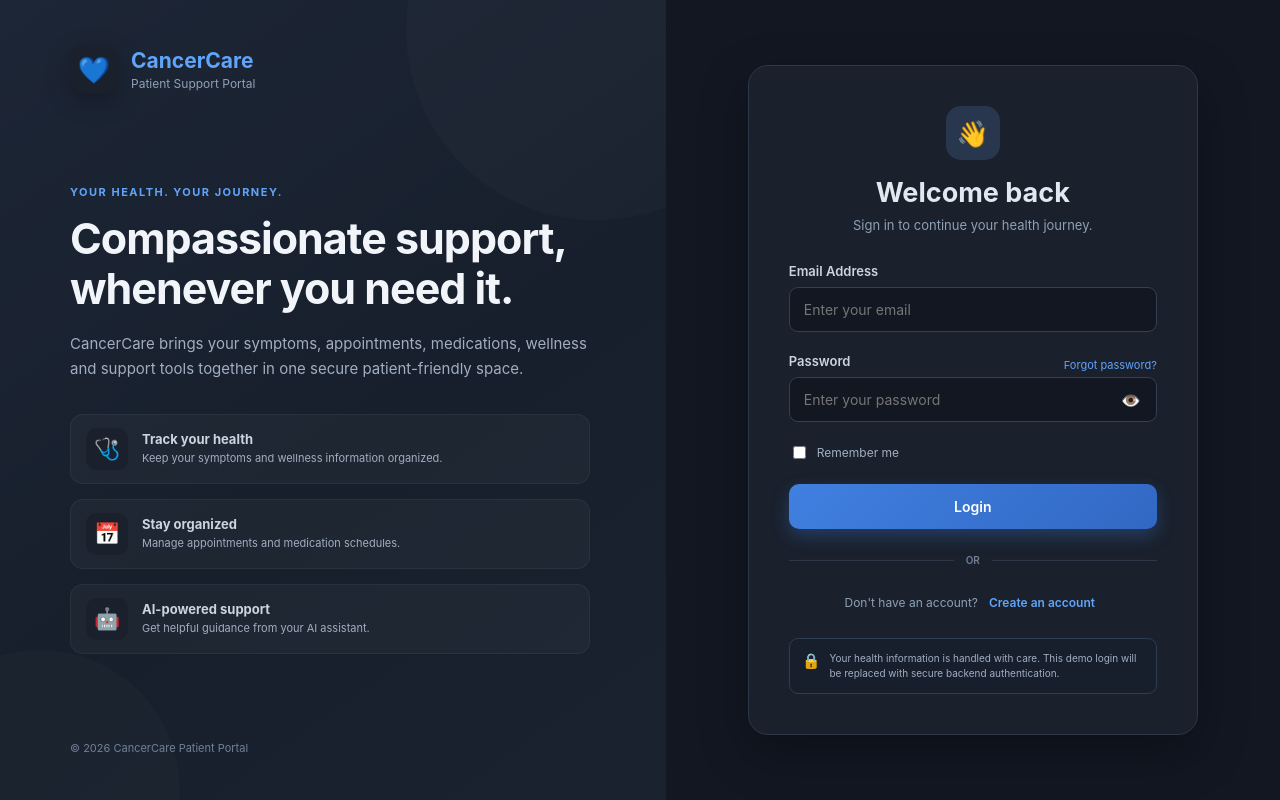
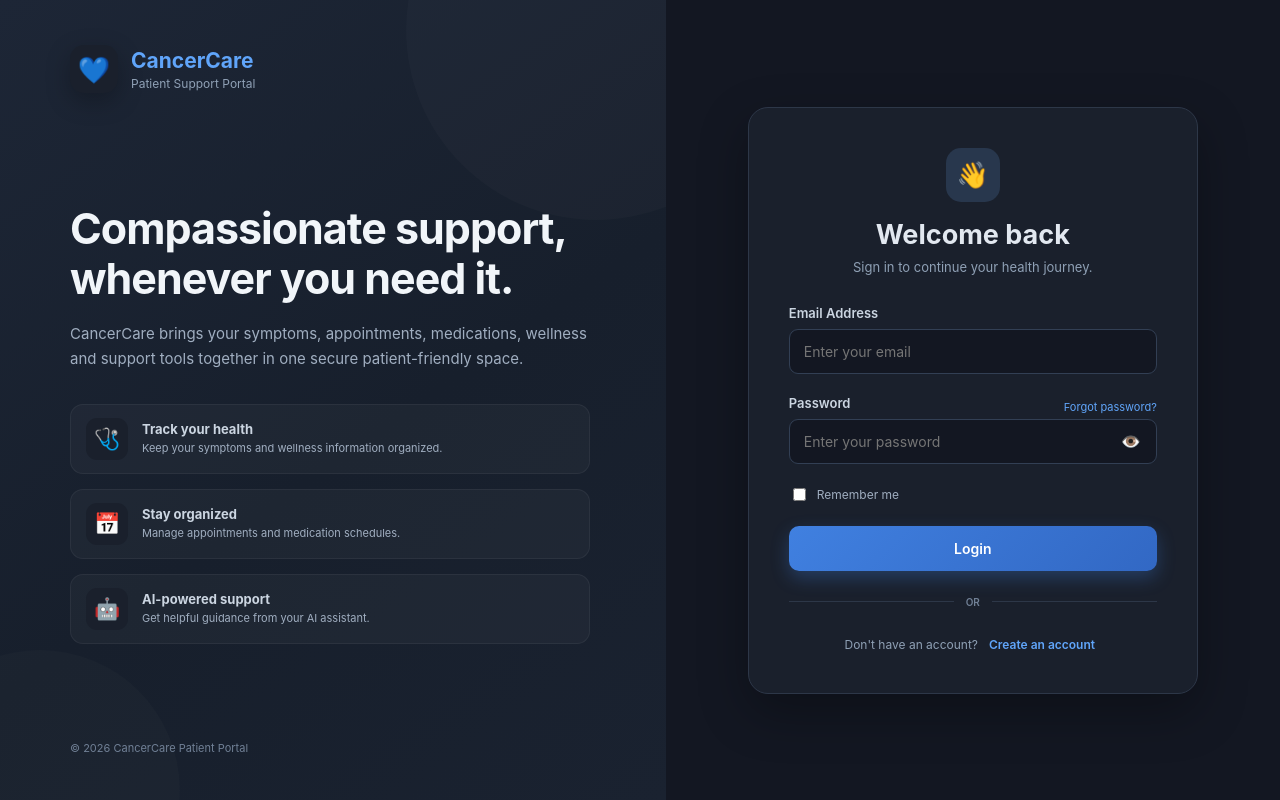
Before and after one commit to fabjenny13/cancer_care_assistant, a React (Vite) app in the folder frontend/: page /login in a window 1280 px wide. Built offline with nearby package versions, Linux system fonts and the light colour scheme; no server answers.

Commit message:
cleaner login

```diff
--- a/frontend/src/pages/Login.jsx
+++ b/frontend/src/pages/Login.jsx
@@ -67,10 +67,6 @@ function Login({ onLogin }) {
 
 
         <div className="login-message">
-
-          <span className="login-small-title">
-            YOUR HEALTH. YOUR JOURNEY.
-          </span>
 
           <h1>
             Compassionate support,
@@ -260,19 +256,6 @@ function Login({ onLogin }) {
 
           </div>
 
-
-          <div className="login-security">
-
-            <span>🔒</span>
-
-            <p>
-              Your health information is handled with care.
-              This demo login will be replaced with secure
-              backend authentication.
-            </p>
-
-          </div>
-
         </div>
 
       </div>
```
